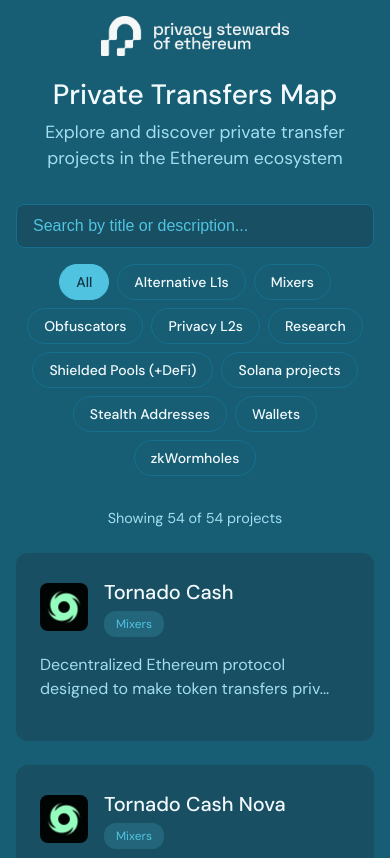
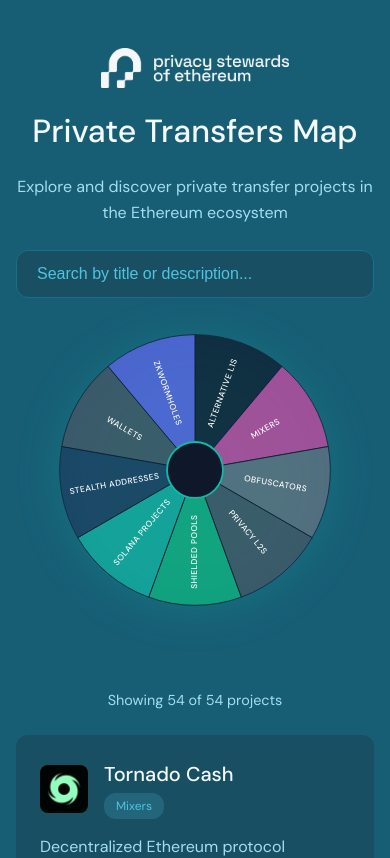
Before and after one commit to privacy-ethereum/private-transfers-map, a React (Vite) app: page / in a window 390 px wide. Shown: the top 858 px of the page. Built offline with nearby package versions, Linux system fonts and the light colour scheme.

Commit message:
Feat/category wheel (#13)
* feat(filter): category wheel added

* feat(filters): category wheel

* feat(filter): fix category wheel comments

```diff
--- a/src/App.css
+++ b/src/App.css
@@ -1,42 +1,59 @@
 .app {
-  max-width: 1200px;
+  max-width: 1400px;
   margin: 0 auto;
   padding: 2rem;
-}
-
-.app-header {
-  text-align: center;
-  margin-bottom: 2rem;
-}
-
-.pse-logo {
-  height: 40px;
-  width: auto;
-  margin-bottom: 1.5rem;
-  display: block;
-  margin-left: auto;
-  margin-right: auto;
-}
-
-.app-header h1 {
-  font-size: 2.5rem;
-  margin-bottom: 0.5rem;
-  font-weight: 500;
-}
-
-.subtitle {
-  color: var(--anakiwa-300);
-  font-size: 1.1rem;
-  margin: 0;
 }
 
 .app-main {
   width: 100%;
 }
 
+.hero-section {
+  display: grid;
+  grid-template-columns: 1fr 1fr;
+  gap: 3rem;
+  align-items: center;
+  margin-bottom: 3rem;
+  padding: 2rem 0;
+}
+
+.hero-content {
+  display: flex;
+  flex-direction: column;
+  gap: 1.5rem;
+  align-items: flex-start;
+}
+
+.pse-logo {
+  height: 40px;
+  width: auto;
+  object-fit: contain;
+  max-width: 100%;
+}
+
+.hero-content h1 {
+  font-size: 3rem;
+  margin: 0;
+  font-weight: 600;
+  line-height: 1.2;
+}
+
+.subtitle {
+  color: var(--anakiwa-300);
+  font-size: 1.2rem;
+  margin: 0;
+  line-height: 1.6;
+}
+
+.hero-wheel {
+  display: flex;
+  justify-content: center;
+  align-items: center;
+}
+
 .filters {
-  max-width: 600px;
-  margin: 0 auto 2rem;
+  max-width: 800px;
+  margin: 2rem auto;
 }
 
 .results-info {
@@ -62,13 +79,37 @@
   font-size: 1.1rem;
 }
 
+@media (max-width: 1024px) {
+  .hero-section {
+    grid-template-columns: 1fr;
+    gap: 2rem;
+  }
+
+  .hero-content {
+    text-align: center;
+    align-items: center;
+  }
+
+  .pse-logo {
+    margin: 0 auto;
+  }
+
+  .hero-content h1 {
+    font-size: 2.5rem;
+  }
+}
+
 @media (max-width: 768px) {
   .app {
     padding: 1rem;
   }
 
-  .app-header h1 {
-    font-size: 1.75rem;
+  .hero-content h1 {
+    font-size: 2rem;
+  }
+
+  .subtitle {
+    font-size: 1rem;
   }
 
   .projects-grid {
--- a/src/App.tsx
+++ b/src/App.tsx
@@ -1,7 +1,7 @@
 import { useState, useMemo } from "react";
 import "./App.css";
 import SearchBar from "./components/SearchBar/SearchBar";
-import CategoryFilter from "./components/CategoryFilter/CategoryFilter";
+import CategoryWheel from "./components/CategoryWheel/CategoryWheel";
 import ProjectCard from "./components/ProjectCard/ProjectCard";
 import ProjectPage from "./components/ProjectPage/ProjectPage";
 import projectsData from "./data/projects.json";
@@ -43,7 +43,9 @@
 
   return (
     <div className="app">
-      <header className="app-header">
+      <main className="app-main">
+        <div className="hero-section">
+          <div className="hero-content">
             <img
               src="/pse-horizontal-white.png"
               alt="PSE Logo"
@@ -54,19 +56,19 @@
               Explore and discover private transfer projects in the Ethereum
               ecosystem
             </p>
-      </header>
-
-      <main className="app-main">
-        <div className="filters">
             <SearchBar
               searchQuery={searchQuery}
               onSearchChange={setSearchQuery}
             />
-          <CategoryFilter
+          </div>
+
+          <div className="hero-wheel">
+            <CategoryWheel
               categories={categories}
               selectedCategory={selectedCategory}
               onCategoryChange={setSelectedCategory}
             />
+          </div>
         </div>
 
         <div className="results-info">
--- /dev/null
+++ b/src/components/CategoryWheel/CategoryWheel.css
@@ -0,0 +1,110 @@
+.category-wheel-container {
+  display: flex;
+  flex-direction: column;
+  align-items: center;
+  gap: 1.5rem;
+  margin: 0 auto;
+}
+
+.category-wheel {
+  max-width: 500px;
+  width: 100%;
+  height: auto;
+  filter: drop-shadow(0 4px 20px rgba(20, 184, 166, 0.3));
+}
+
+.wheel-segment {
+  transition: all 0.3s ease;
+  stroke: #0f172a;
+  stroke-width: 1;
+}
+
+.wheel-segment:hover {
+  opacity: 1 !important;
+  transform-origin: center;
+}
+
+.wheel-segment.selected {
+  stroke: #14b8a6;
+  stroke-width: 2;
+}
+
+.wheel-label {
+  fill: white;
+  font-size: 9px;
+  font-weight: 500;
+  text-transform: uppercase;
+  letter-spacing: 0.5px;
+  cursor: pointer;
+  user-select: none;
+}
+
+.selected-category-display {
+  display: flex;
+  align-items: center;
+  gap: 0.75rem;
+  padding: 0.75rem 1.5rem;
+  background: rgba(20, 184, 166, 0.1);
+  border: 1px solid rgba(20, 184, 166, 0.3);
+  border-radius: 9999px;
+  backdrop-filter: blur(10px);
+}
+
+.category-label {
+  color: var(--anakiwa-300);
+  font-size: 0.875rem;
+  font-weight: 500;
+}
+
+.category-name {
+  color: var(--anakiwa-100);
+  font-size: 1rem;
+  font-weight: 600;
+}
+
+.clear-selection {
+  background: transparent;
+  border: none;
+  color: var(--anakiwa-300);
+  cursor: pointer;
+  padding: 0.25rem 0.5rem;
+  font-size: 1.25rem;
+  line-height: 1;
+  transition: color 0.2s ease;
+  display: flex;
+  align-items: center;
+  justify-content: center;
+}
+
+.clear-selection:hover {
+  color: var(--anakiwa-100);
+}
+
+@media (max-width: 768px) {
+  .category-wheel {
+    max-width: 320px;
+  }
+
+  .wheel-label {
+    font-size: 7px;
+  }
+
+  .selected-category-display {
+    padding: 0.5rem 1rem;
+    font-size: 0.875rem;
+  }
+
+  .category-name {
+    font-size: 0.875rem;
+  }
+}
+
+@media (max-width: 480px) {
+  .category-wheel {
+    max-width: 280px;
+  }
+
+  .wheel-label {
+    font-size: 6px;
+  }
+}
--- /dev/null
+++ b/src/components/CategoryWheel/CategoryWheel.tsx
@@ -0,0 +1,176 @@
+import { useState } from "react";
+import "./CategoryWheel.css";
+
+// Color mapping for categories
+const categoryColors: Record<string, string> = {
+  Mixers: "#D946A6",
+  "Private L2s": "#2563EB",
+  "Alternative L1s": "#0F172A",
+  Obfuscators: "#6B7280",
+  "Stealth Addresses": "#1E3A5F",
+  "Solana projects": "#14B8A6",
+  "Shielded Pools (+DeFi)": "#10B981",
+  zkWormholes: "#6366F1",
+  Wallets: "#4B5563",
+};
+
+interface CategoryWheelProps {
+  categories: string[];
+  selectedCategory: string;
+  onCategoryChange: (category: string) => void;
+}
+
+function CategoryWheel({
+  categories,
+  selectedCategory,
+  onCategoryChange,
+}: CategoryWheelProps) {
+  const [hoveredCategory, setHoveredCategory] = useState<string | null>(null);
+
+  const totalCategories = categories.length;
+  const anglePerCategory = 360 / totalCategories;
+  const radius = 145;
+  const innerRadius = 30;
+
+  const createWedgePath = (index: number) => {
+    const startAngle = (index * anglePerCategory - 90) * (Math.PI / 180);
+    const endAngle = ((index + 1) * anglePerCategory - 90) * (Math.PI / 180);
+
+    const x1 = 150 + radius * Math.cos(startAngle);
+    const y1 = 150 + radius * Math.sin(startAngle);
+    const x2 = 150 + radius * Math.cos(endAngle);
+    const y2 = 150 + radius * Math.sin(endAngle);
+
+    const x3 = 150 + innerRadius * Math.cos(endAngle);
+    const y3 = 150 + innerRadius * Math.sin(endAngle);
+    const x4 = 150 + innerRadius * Math.cos(startAngle);
+    const y4 = 150 + innerRadius * Math.sin(startAngle);
+
+    return `M ${x1} ${y1} A ${radius} ${radius} 0 0 1 ${x2} ${y2} L ${x3} ${y3} A ${innerRadius} ${innerRadius} 0 0 0 ${x4} ${y4} Z`;
+  };
+
+  const getLabelPosition = (index: number) => {
+    const angle = ((index + 0.5) * anglePerCategory - 90) * (Math.PI / 180);
+    const labelRadius = (radius + innerRadius) / 2;
+    const x = 150 + labelRadius * Math.cos(angle);
+    const y = 150 + labelRadius * Math.sin(angle);
+    // Rotate text 90 degrees so it reads along the radius (from edge to center)
+    let rotation = (index + 0.5) * anglePerCategory + 90;
+
+    // Flip text on the left side of the wheel to keep it readable
+    if (rotation > 90 && rotation < 270) {
+      rotation = rotation + 180;
+    }
+
+    return { x, y, rotation };
+  };
+
+  return (
+    <div className="category-wheel-container">
+      <svg
+        className="category-wheel"
+        viewBox="0 0 300 300"
+        xmlns="http://www.w3.org/2000/svg"
+        role="img"
+      >
+        <defs>
+          {categories.map((category) => (
+            <filter
+              key={`glow-${category}`}
+              id={`glow-${category}`}
+              x="-50%"
+              y="-50%"
+              width="200%"
+              height="200%"
+            >
+              <feGaussianBlur stdDeviation="3" result="coloredBlur" />
+              <feMerge>
+                <feMergeNode in="coloredBlur" />
+                <feMergeNode in="SourceGraphic" />
+              </feMerge>
+            </filter>
+          ))}
+        </defs>
+
+        {/* Wheel segments */}
+        {categories.map((category, index) => {
+          const isSelected = selectedCategory === category;
+          const isHovered = hoveredCategory === category;
+          const color = categoryColors[category] || "#4B5563";
+
+          return (
+            <g key={category}>
+              <path
+                d={createWedgePath(index)}
+                fill={color}
+                className={`wheel-segment ${isSelected ? "selected" : ""} ${isHovered ? "hovered" : ""}`}
+                onClick={() => onCategoryChange(category)}
+                onMouseEnter={() => setHoveredCategory(category)}
+                onMouseLeave={() => setHoveredCategory(null)}
+                style={{
+                  opacity: isSelected || isHovered ? 1 : 0.7,
+                  cursor: "pointer",
+                  filter: isSelected ? `url(#glow-${category})` : "none",
+                }}
+              />
+            </g>
+          );
+        })}
+
+        {/* Labels */}
+        {categories.map((category, index) => {
+          const { x, y, rotation } = getLabelPosition(index);
+          const displayName = category.replace(" (+DeFi)", "");
+
+          return (
+            <text
+              key={`label-${category}`}
+              x={x}
+              y={y}
+              className="wheel-label"
+              transform={`rotate(${rotation}, ${x}, ${y})`}
+              textAnchor="middle"
+              dominantBaseline="middle"
+              onClick={() => onCategoryChange(category)}
+              onMouseEnter={() => setHoveredCategory(category)}
+              onMouseLeave={() => setHoveredCategory(null)}
+              style={{
+                pointerEvents: "none",
+                fontSize: totalCategories > 10 ? "8px" : "9px",
+              }}
+            >
+              {displayName}
+            </text>
+          );
+        })}
+
+        {/* Center circle */}
+        <circle
+          cx="150"
+          cy="150"
+          r={innerRadius}
+          fill="#0F172A"
+          stroke="#14B8A6"
+          strokeWidth="2"
+        />
+      </svg>
+
+      {/* Selected category display */}
+      {selectedCategory && (
+        <div className="selected-category-display">
+          <span className="category-label">Selected:</span>
+          <span className="category-name">{selectedCategory}</span>
+          <button
+            className="clear-selection"
+            onClick={() => onCategoryChange("")}
+            aria-label="Clear selection"
+          >
+            ✕
+          </button>
+        </div>
+      )}
+    </div>
+  );
+}
+
+export default CategoryWheel;
--- a/src/components/SearchBar/SearchBar.css
+++ b/src/components/SearchBar/SearchBar.css
@@ -1,17 +1,18 @@
 .search-bar {
   width: 100%;
-  margin-bottom: 1rem;
+  margin-bottom: 0;
 }
 
 .search-input {
   width: 100%;
-  padding: 0.75rem 1rem;
+  padding: 0.875rem 1.25rem;
   font-size: 1rem;
   border: 1px solid var(--anakiwa-700);
-  border-radius: 8px;
+  border-radius: 12px;
   background-color: var(--anakiwa-900);
   color: inherit;
   box-sizing: border-box;
+  transition: all 0.2s ease;
 }
 
 .search-input::placeholder {
@@ -21,4 +22,5 @@
 .search-input:focus {
   outline: none;
   border-color: var(--base-primary);
+  box-shadow: 0 0 0 3px rgba(80, 195, 224, 0.1);
 }
```
Also changed, not shown: src/data/projects.json. Lines whose indentation alone changed are shown as unchanged.
